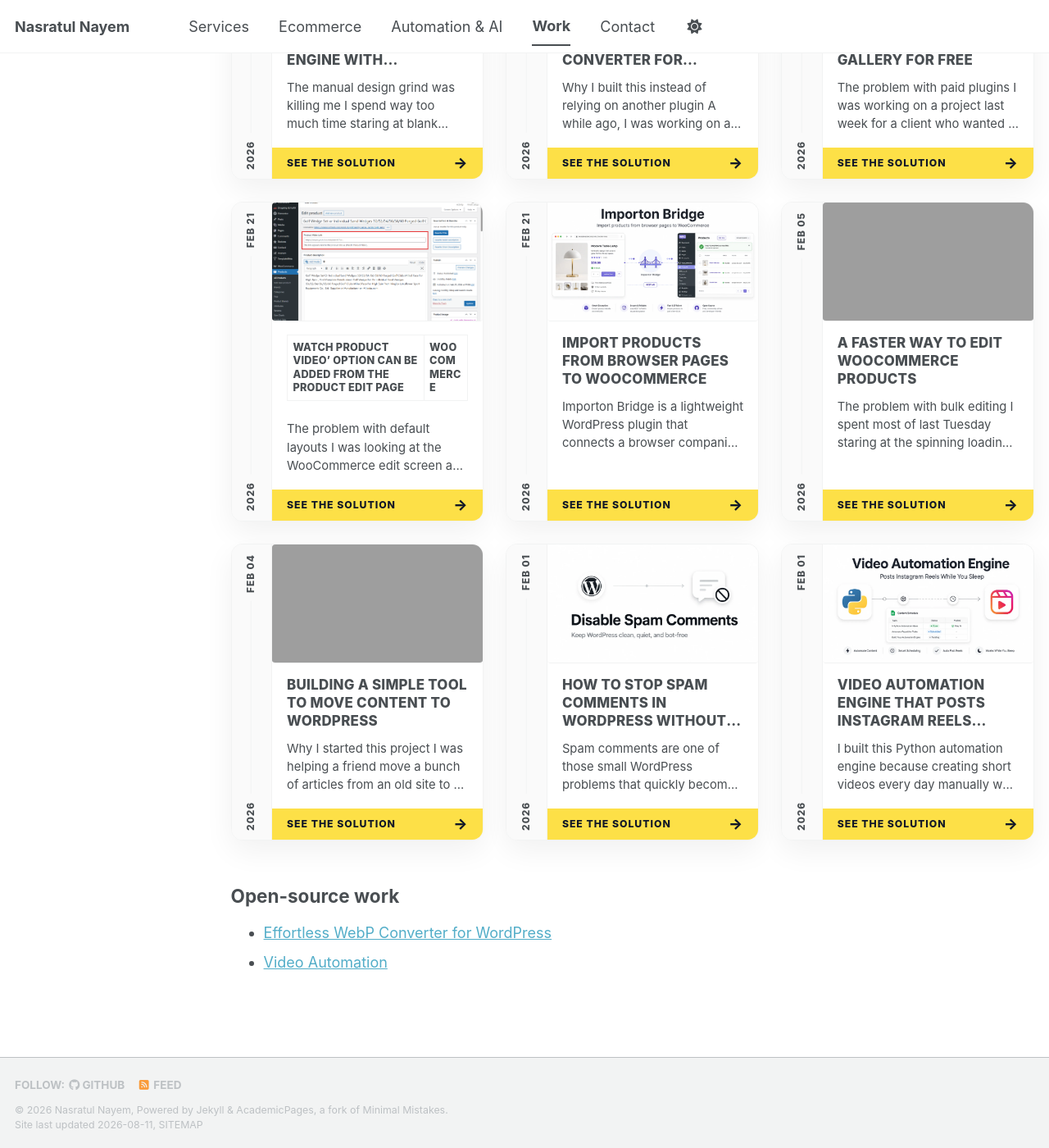
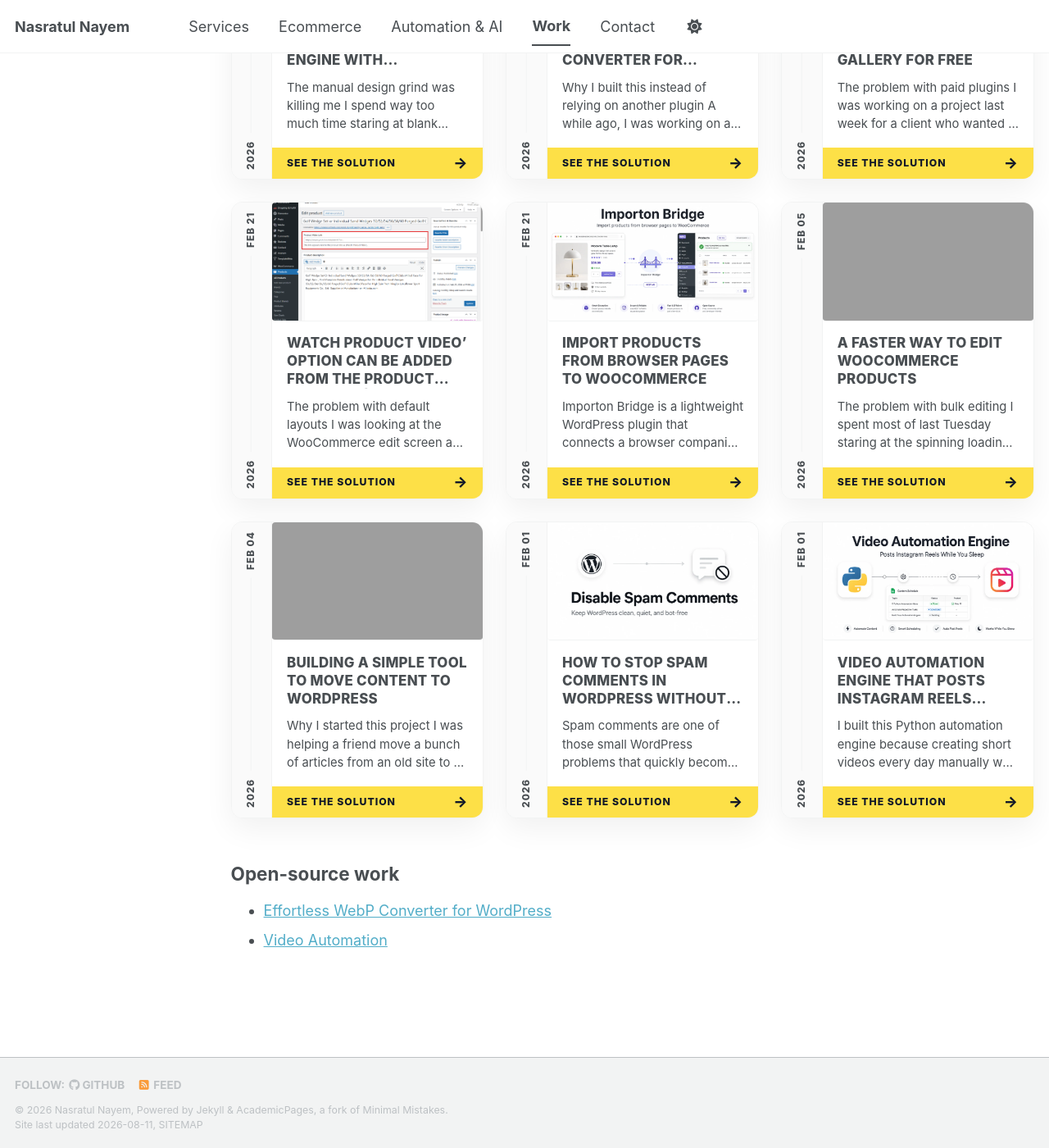
Before and after one commit to nasratulnayem/nasratulnayem.github.io, a Jekyll site: the page built from _pages/portfolio.md, in a window 1280 px wide and 1400 px high, scrolled down 380 px. Shown: the whole window at 82% size. Built offline with Jekyll 4.4.1, drawn with Linux system fonts in a browser that asks for light colours; a style sheet for code colours, icons or effects is not loaded; after the commit the page ends 1759 px from its top, so only the background shows below that.

Commit message:
Fix portfolio card styling and click targets

```diff
--- a/_includes/archive-single.html
+++ b/_includes/archive-single.html
@@ -6,13 +6,12 @@
   {% assign teaser = site.teaser %}
 {% endif %}
 
-{% if post.id %}
-  {% assign title = post.title | markdownify | remove: "<p>" | remove: "</p>" %}
-{% else %}
-  {% assign title = post.title %}
-{% endif %}
+{% assign title = post.title | strip_html %}
 
 <div class="{{ include.type | default: "list" }}__item">
+  {% if include.type == "grid" and post.url %}
+    <a class="archive__item-card-link" href="{{ base_path }}{{ post.url }}" aria-label="Explore {{ title | strip_html | escape_once }}">
+  {% endif %}
   <article class="archive__item" itemscope itemtype="http://schema.org/CreativeWork">
     {% if include.type == "grid" %}
       <div class="archive__item-date-rail">
@@ -55,9 +54,6 @@
         </span>
       </div>
 
-      {% if post.url %}
-        <a class="archive__item-card-link" href="{{ base_path }}{{ post.url }}" aria-label="Explore {{ title | strip_html | escape_once }}"></a>
-      {% endif %}
     {% else %}
       <h2 class="archive__item-title" itemprop="headline">
         {% if post.link %}
@@ -115,4 +111,7 @@
 
     {% endif %}
   </article>
+  {% if include.type == "grid" and post.url %}
+    </a>
+  {% endif %}
 </div>
--- a/_includes/head.html
+++ b/_includes/head.html
@@ -13,4 +13,4 @@
 </script>
 
 <!-- For all browsers -->
-<link rel="stylesheet" href="{{ base_path }}/assets/css/main.css">
+<link rel="stylesheet" href="{{ base_path }}/assets/css/main.css?v={{ site.time | date: '%s' }}">
--- a/assets/css/main.scss
+++ b/assets/css/main.scss
@@ -67,6 +67,20 @@
   transform: translateY(-0.25rem);
   border-color: var(--global-link-color);
   box-shadow: 0 1.15rem 2.4rem rgba(0, 0, 0, 0.12);
+}
+
+.work-grid .archive__item-card-link {
+  display: flex;
+  width: 100%;
+  height: 100%;
+  color: inherit;
+  text-decoration: none;
+}
+
+.work-grid .archive__item-card-link:hover,
+.work-grid .archive__item-card-link:focus {
+  color: inherit;
+  text-decoration: none;
 }
 
 .work-grid .archive__item {
@@ -216,16 +230,9 @@
   transform: translateX(0.2rem);
 }
 
-.work-grid .archive__item-card-link {
-  position: absolute;
-  z-index: 2;
-  inset: 0;
-  border-radius: inherit;
-}
-
 .work-grid .archive__item-card-link:focus {
   outline: 3px solid var(--global-link-color);
-  outline-offset: -3px;
+  outline-offset: -4px;
 }
 
 @media (max-width: 420px) {
```
